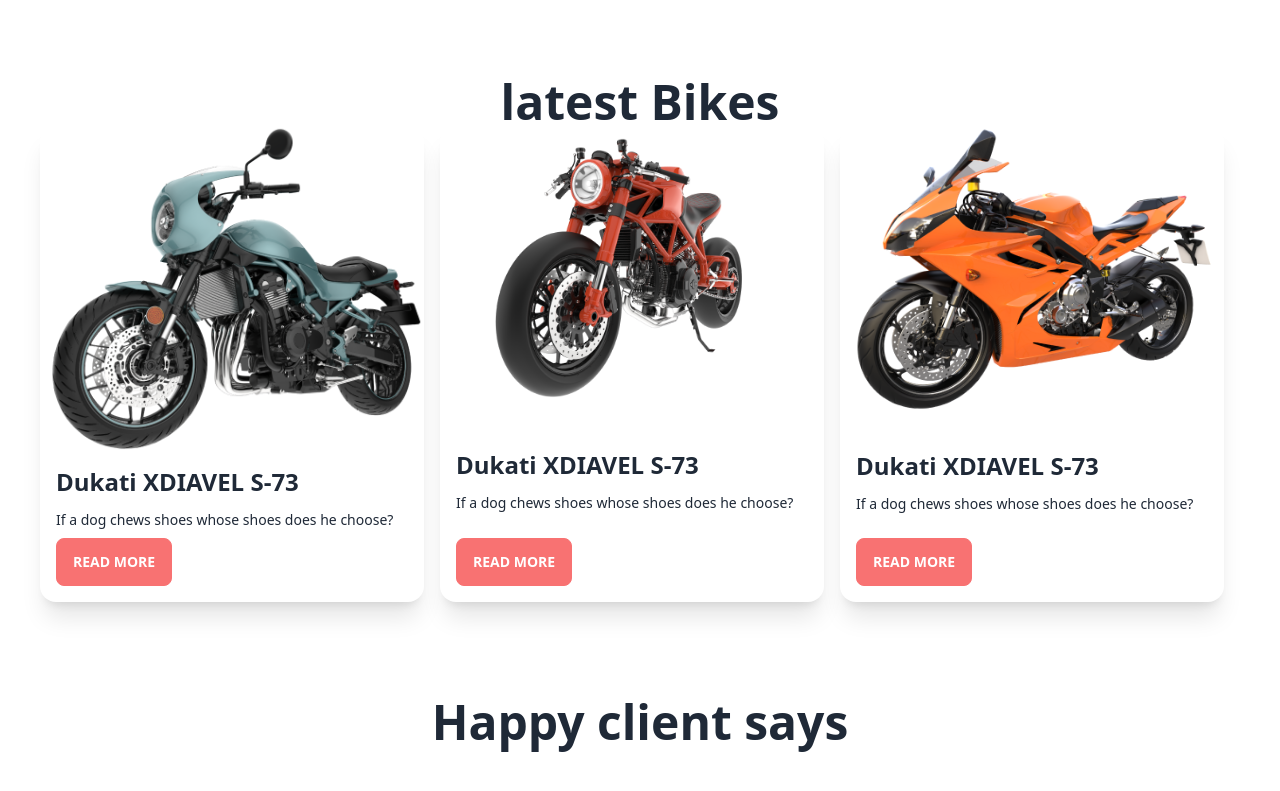
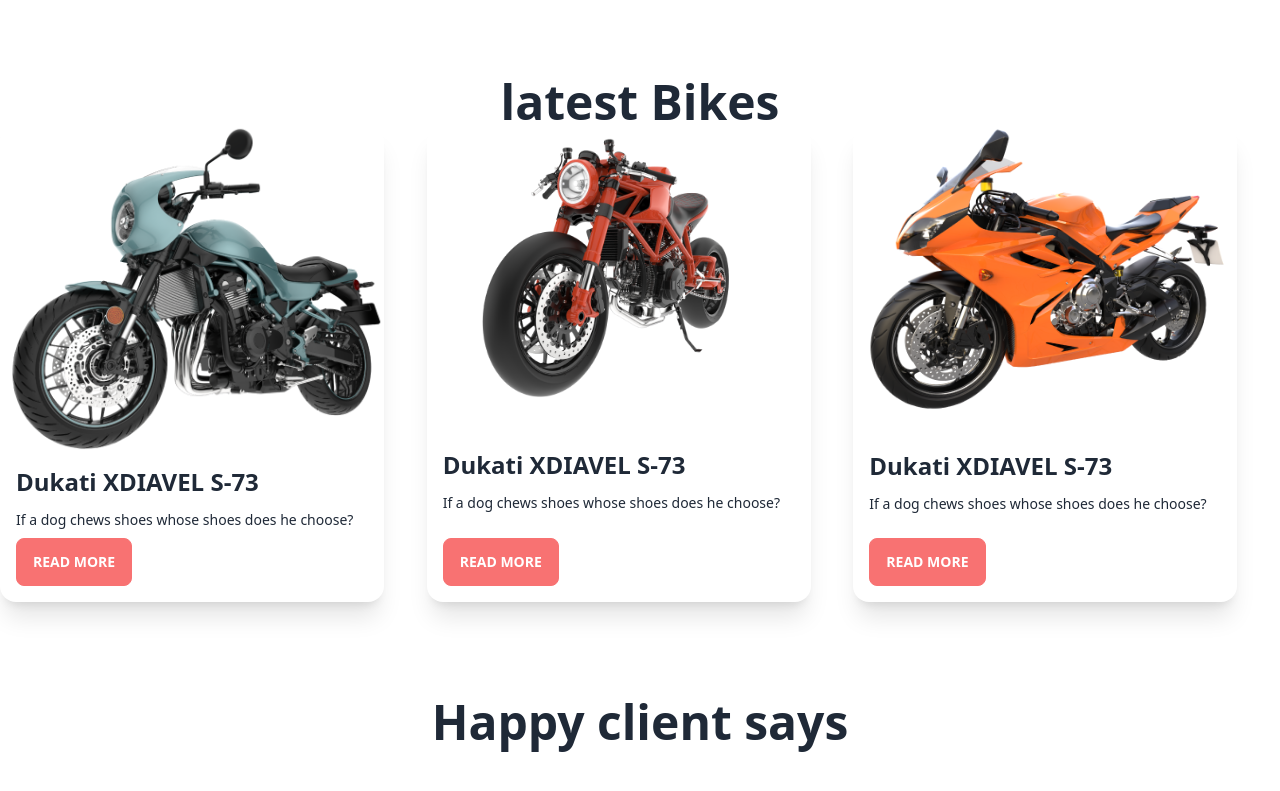
Before and after one commit to apurbo-saha/Bike-Shop, a plain HTML site: page index.html in a window 1280 px wide. Shown: the part 640-1431 px from the top of the page. Drawn offline with nearby package versions, Linux system fonts and the light colour scheme.

Commit message:
fifth commit

```diff
--- a/index.html
+++ b/index.html
@@ -126,7 +126,7 @@
     <h3 class="text-5xl font-semibold text-center">
       latest Bikes
     </h3>
-    <div class="grid grid-cols-1 md:grid-cols-2 lg:grid-cols-3 mx-10">
+    <div class="grid grid-cols-1 md:grid-cols-2 lg:grid-cols-3">
       <!-- first card -->
       <div class="card card-compact w-96 bg-base-100 shadow-xl">
         <figure><img src="images/bike1.png" alt="Shoes" /></figure>
```
